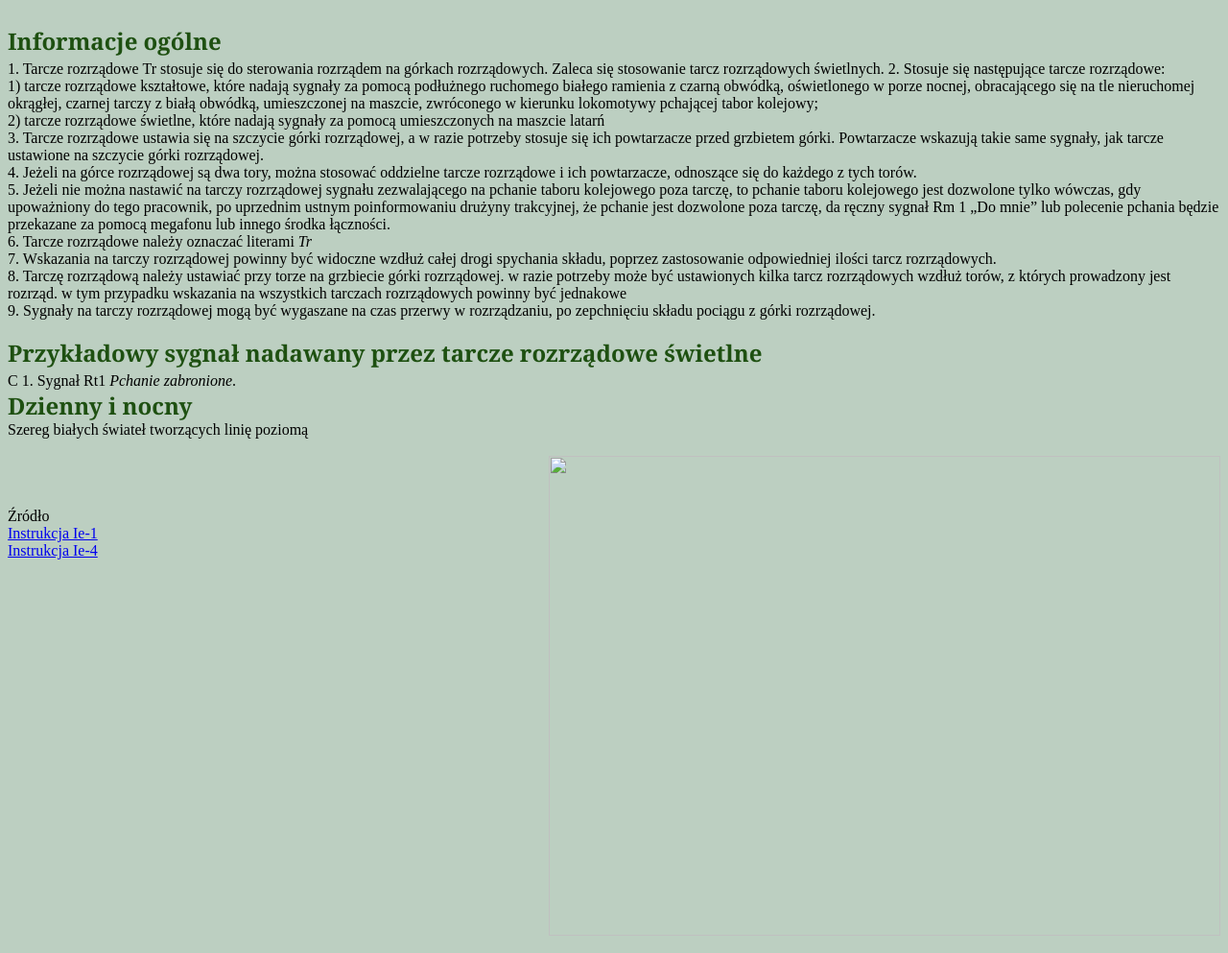
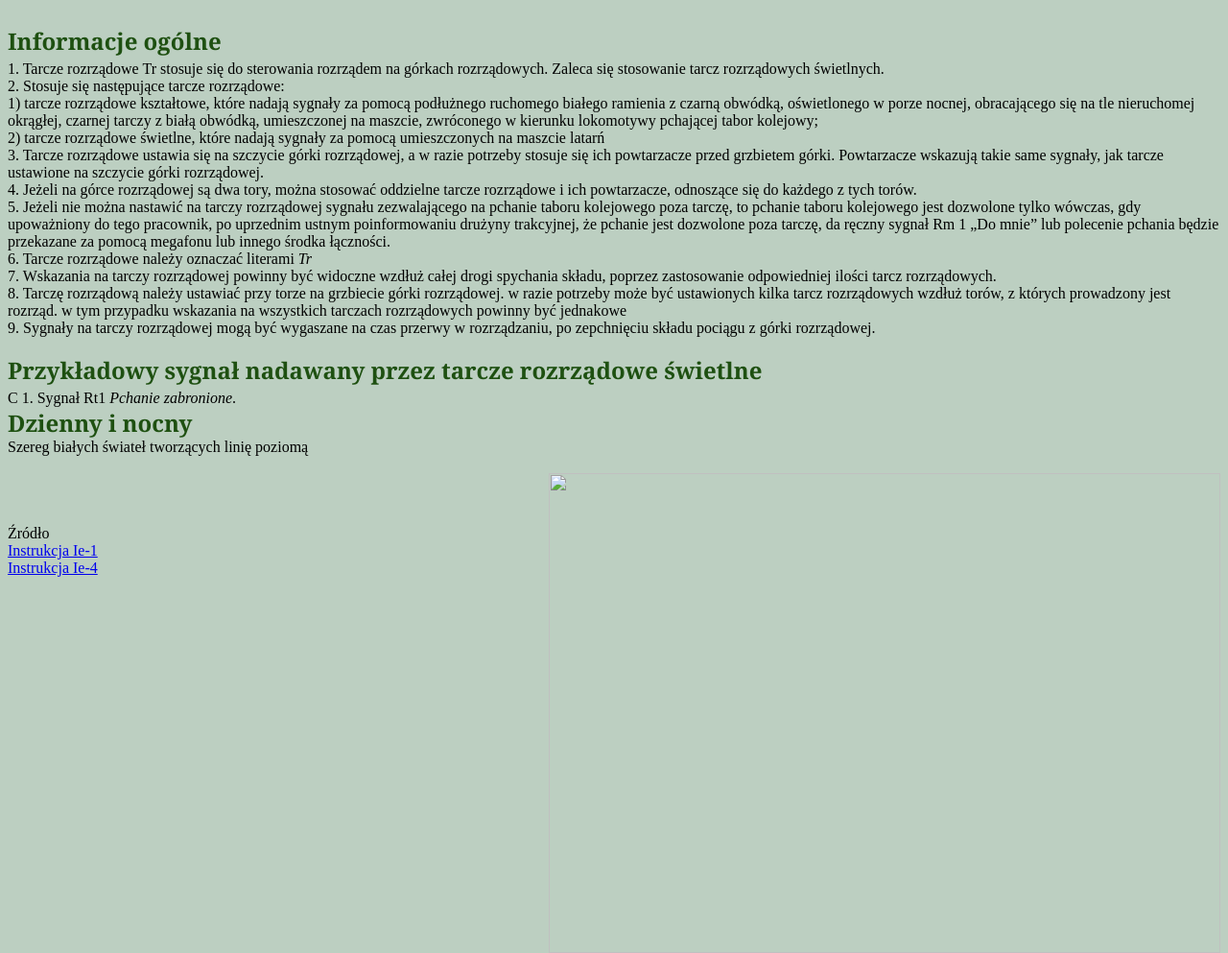
Before and after one commit to Kochaniak22/Kochaniak22, a plain HTML site: page index.html in a window 1280 px wide. Shown: the whole page at 96% size. Drawn offline with Linux system fonts and the light colour scheme.

Commit message:
Update index.html

```diff
--- a/index.html
+++ b/index.html
@@ -10,7 +10,7 @@
 <body>
  <font size="50px"> <b> Informacje ogólne </font></b> <br>
  1. Tarcze rozrządowe Tr stosuje się do sterowania rozrządem na górkach rozrządowych.
-Zaleca się stosowanie tarcz rozrządowych świetlnych.
+Zaleca się stosowanie tarcz rozrządowych świetlnych. <br>
  2. Stosuje się następujące tarcze rozrządowe: <br>
  1) tarcze rozrządowe kształtowe, które nadają sygnały za pomocą podłużnego ruchomego
 białego ramienia z czarną obwódką, oświetlonego w porze nocnej, obracającego się na tle
```
